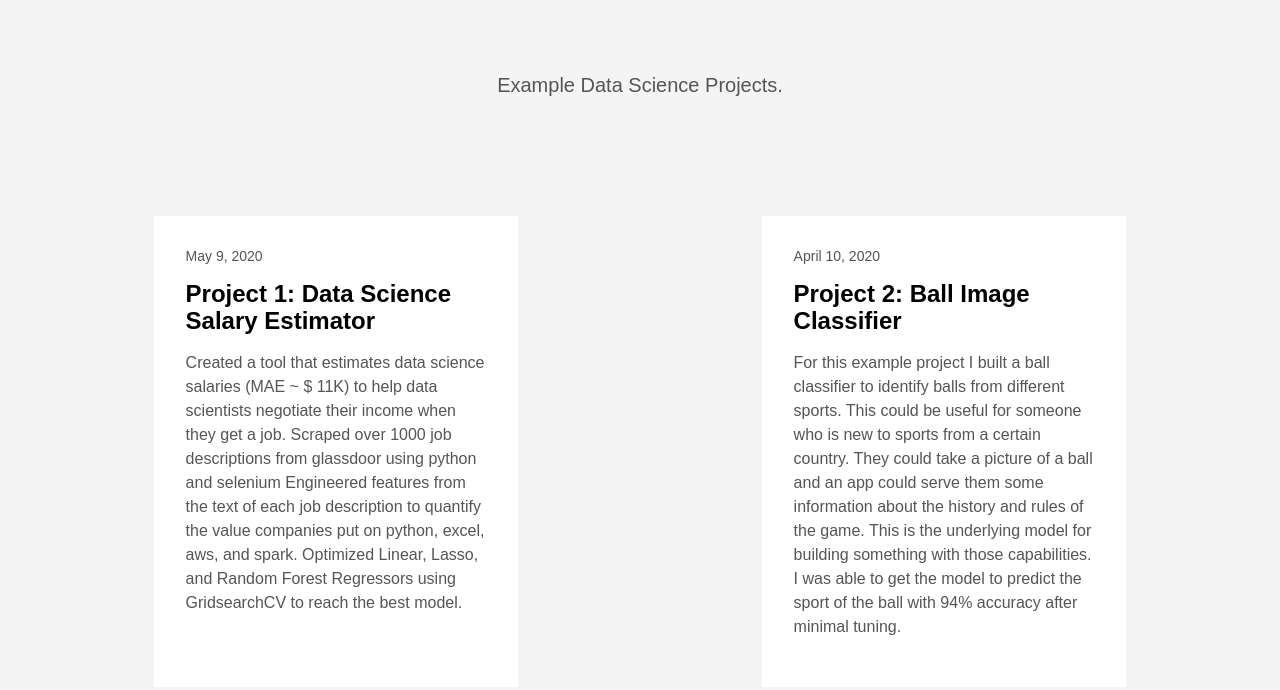
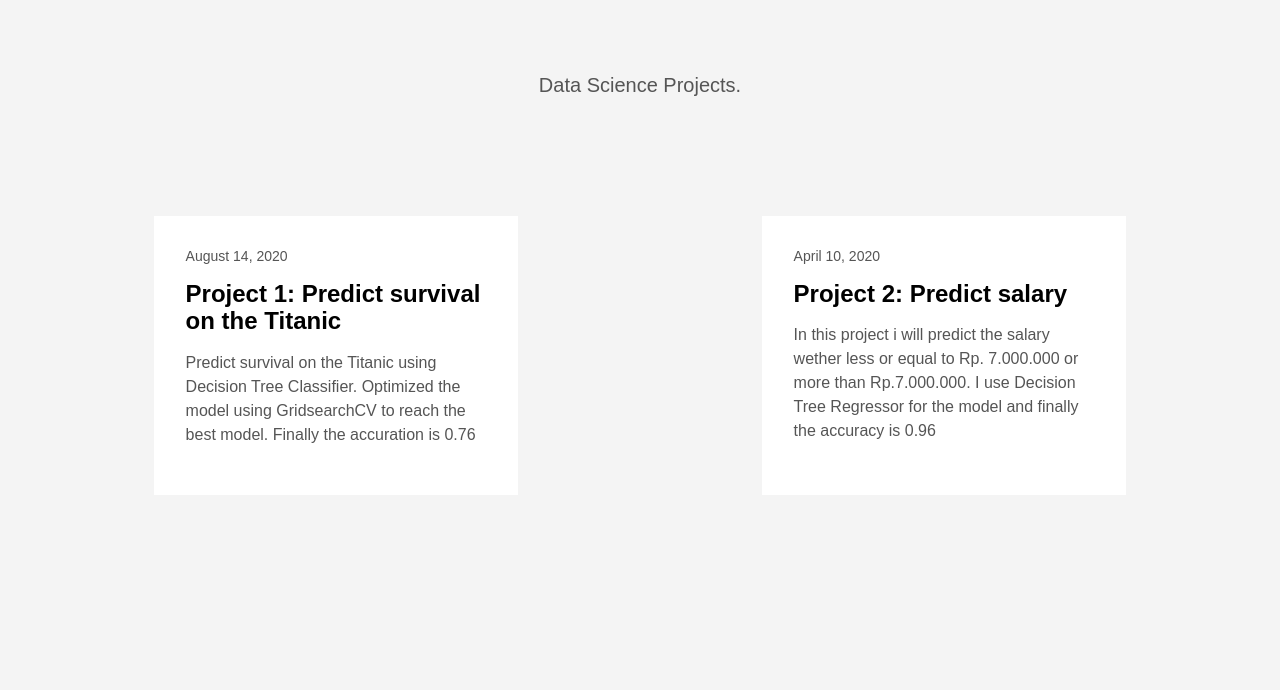
Before and after one commit to satriarifandy/satriarifandy.github.io-arif, a plain HTML site: page post/index.html in a window 1280 px wide. Shown: the part 511-1201 px from the top of the page. Drawn offline with Linux system fonts and the light colour scheme.

Commit message:
commit 12

```diff
--- a/post/index.html
+++ b/post/index.html
@@ -137,7 +137,7 @@
 
   <article class="pa3 pa4-ns nested-copy-line-height nested-img">
     <section class="cf ph3 ph5-l pv3 pv4-l f4 tc-l center measure-wide lh-copy mid-gray">
-      <p>Example Data Science Projects.</p>
+      <p>Data Science Projects.</p>
 
     </section>
     <aside class="flex-ns flex-wrap justify-around mt5">
@@ -147,16 +147,16 @@
             <div class="mb3 pa4 mid-gray overflow-hidden">
 
       <div class="f6">
-        May 9, 2020
+        August 14, 2020
       </div>
 
     <h1 class="f3 near-black">
       <a href="https://dataprofessor.github.io/Ken_Portfolio/post/project-1/" class="link black dim">
-        Project 1: Data Science Salary Estimator
+        Project 1: Predict survival on the Titanic
       </a>
     </h1>
     <div class="nested-links f5 lh-copy nested-copy-line-height">
-      Created a tool that estimates data science salaries (MAE ~ $ 11K) to help data scientists negotiate their income when they get a job. Scraped over 1000 job descriptions from glassdoor using python and selenium Engineered features from the text of each job description to quantify the value companies put on python, excel, aws, and spark. Optimized Linear, Lasso, and Random Forest Regressors using GridsearchCV to reach the best model.
+      Predict survival on the Titanic using Decision Tree Classifier. Optimized the model using GridsearchCV to reach the best model. Finally the accuration is 0.76
     </div>
   </div>
 
@@ -172,12 +172,11 @@
 
     <h1 class="f3 near-black">
       <a href="https://dataprofessor.github.io/Ken_Portfolio/post/project-2/" class="link black dim">
-        Project 2: Ball Image Classifier
+        Project 2: Predict salary
       </a>
     </h1>
     <div class="nested-links f5 lh-copy nested-copy-line-height">
-      For this example project I built a ball classifier to identify balls from different sports. This could be useful for someone who is new to sports from a certain country. They could take a picture of a ball and an app could serve them some information about the history and rules of the game. This is the underlying model for building something with those capabilities.
-I was able to get the model to predict the sport of the ball with 94% accuracy after minimal tuning.
+      In this project i will predict the salary wether less or equal to Rp. 7.000.000 or more than Rp.7.000.000. I use Decision Tree Regressor for the model and finally the accuracy is 0.96
     </div>
   </div>
 
```
